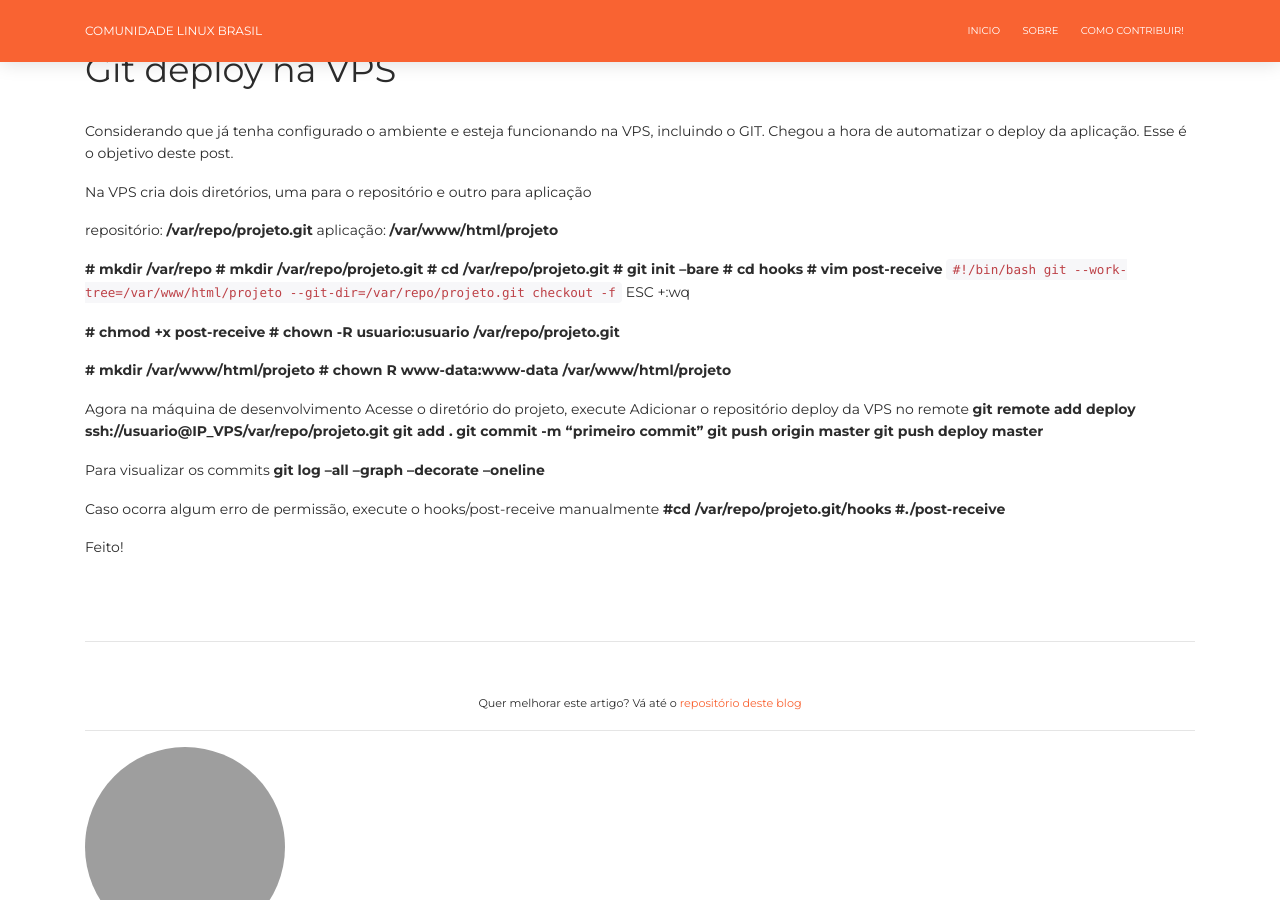
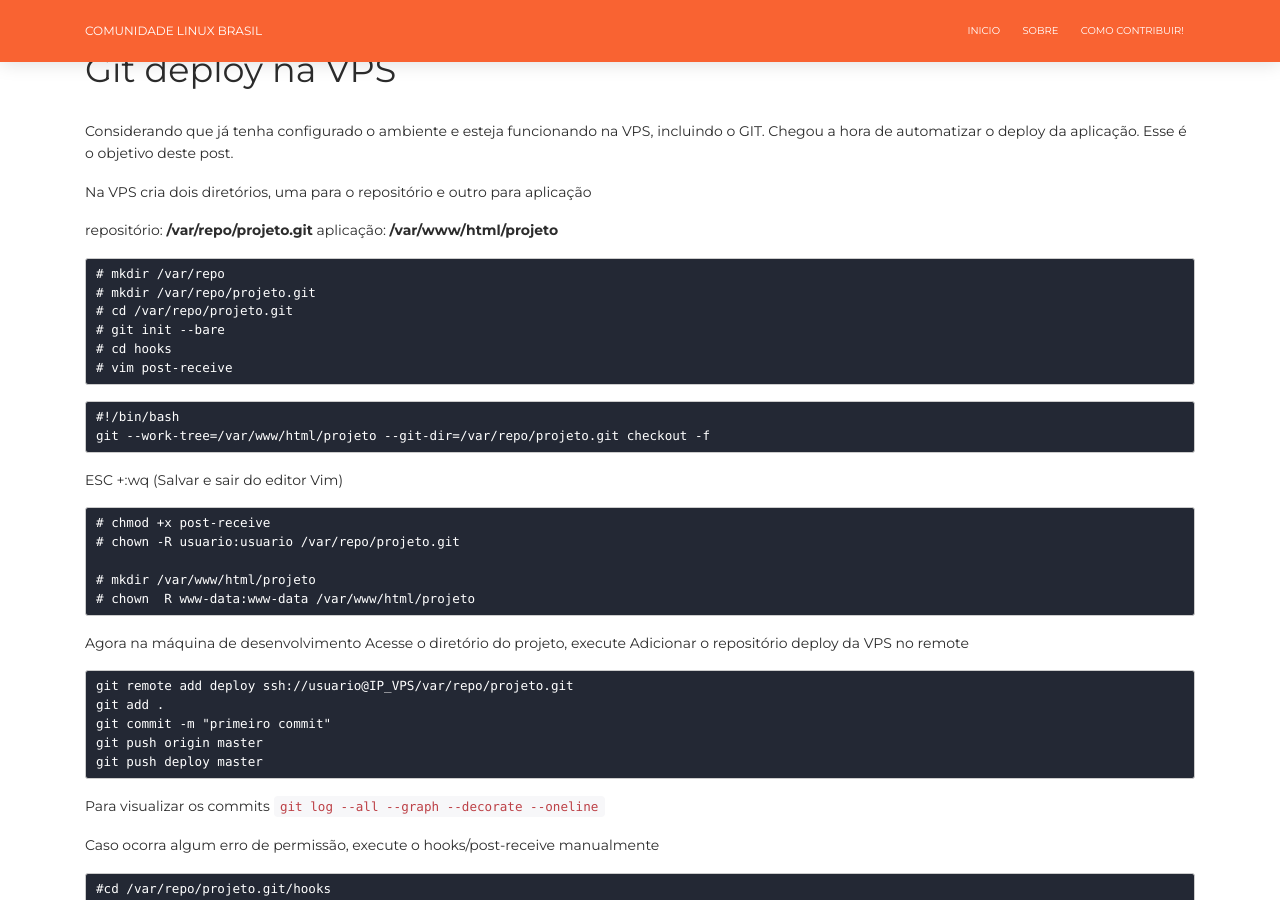
Before and after one commit to linuxbrasil/blog, a Jekyll site: the page built from _posts/2020-05-16-git-deploy-vps-php.markdown, in a window 1280 px wide and 900 px high, scrolled down 690 px. Built offline with Jekyll 4.4.1, drawn with Linux system fonts in a browser that asks for light colours; nearby versions of some CDN libraries; comment, search, counter and statistics services are not loaded; some of the changed text lies outside the part shown; grey boxes are pictures that could not be loaded.

````diff
--- a/_posts/2020-05-16-git-deploy-vps-php.markdown
+++ b/_posts/2020-05-16-git-deploy-vps-php.markdown
@@ -22,37 +22,48 @@ Na VPS cria dois diretórios, uma para o repositório e outro para aplicação
 repositório: **/var/repo/projeto.git**
 aplicação: **/var/www/html/projeto**
 
-**# mkdir /var/repo**
-**# mkdir /var/repo/projeto.git**
-**# cd /var/repo/projeto.git**
-**# git init --bare**
-**# cd hooks**
-**# vim post-receive**
+```
+# mkdir /var/repo
+# mkdir /var/repo/projeto.git
+# cd /var/repo/projeto.git
+# git init --bare
+# cd hooks
+# vim post-receive
+```
+
 ```
 #!/bin/bash
-git --work-tree=/var/www/html/projeto --git-dir=/var/repo/projeto.git checkout -f```
-ESC +:wq
+git --work-tree=/var/www/html/projeto --git-dir=/var/repo/projeto.git checkout -f
+```
 
-**# chmod +x post-receive**
-**# chown -R usuario:usuario /var/repo/projeto.git**
+ESC +:wq (Salvar e sair do editor Vim)
 
-**# mkdir /var/www/html/projeto**
-**# chown  R www-data:www-data /var/www/html/projeto**
+```
+# chmod +x post-receive
+# chown -R usuario:usuario /var/repo/projeto.git
+
+# mkdir /var/www/html/projeto
+# chown  R www-data:www-data /var/www/html/projeto
+```
 
 Agora na máquina de desenvolvimento
 Acesse o diretório do projeto, execute
 Adicionar o repositório deploy da VPS no remote
-**git remote add deploy ssh://usuario@IP_VPS/var/repo/projeto.git**
-**git add .**
-**git commit -m "primeiro commit"**
-**git push origin master**
-**git push deploy master**
 
+```
+git remote add deploy ssh://usuario@IP_VPS/var/repo/projeto.git
+git add .
+git commit -m "primeiro commit"
+git push origin master
+git push deploy master
+```
 Para visualizar os commits
-**git log --all --graph --decorate --oneline**
+```git log --all --graph --decorate --oneline```
 
 Caso ocorra algum erro de permissão, execute o hooks/post-receive manualmente
-**#cd /var/repo/projeto.git/hooks**
-**#./post-receive**
+```
+#cd /var/repo/projeto.git/hooks
+#./post-receive
+```
 
 Feito!
````
